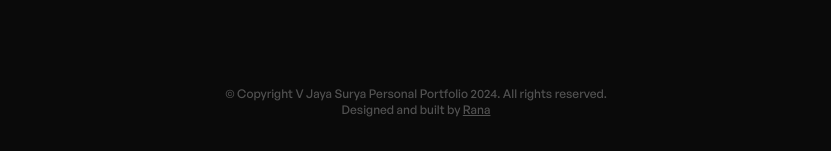
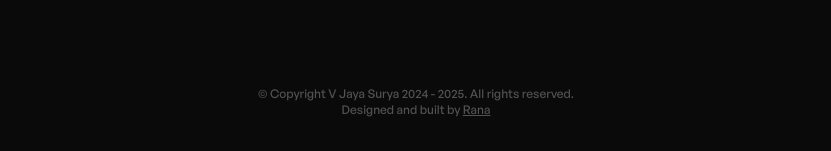
Before and after one commit to 1580-RanaV/thevjs, a Next.js app: page / in a window 1280 px wide. Shown: the part 4199-4350 px from the top of the page, without its empty margins (224-1055 px from the left). Built offline with nearby package versions, Linux system fonts and the light colour scheme.

Commit message:
footer change

```diff
--- a/src/app/components/Footer.jsx
+++ b/src/app/components/Footer.jsx
@@ -3,7 +3,7 @@ import React from 'react'
 const Footer = () => {
   return (
     <footer className="text-neutral-600 text-center py-4 font-medium text-xs">
-        © Copyright V Jaya Surya Personal Portfolio 2024. All rights reserved.<br></br>Designed and built by <span className='underline'>Rana</span>
+        © Copyright V Jaya Surya 2024 - 2025. All rights reserved.<br></br>Designed and built by <span className='underline'>Rana</span>
     </footer>
   )
 }
```
